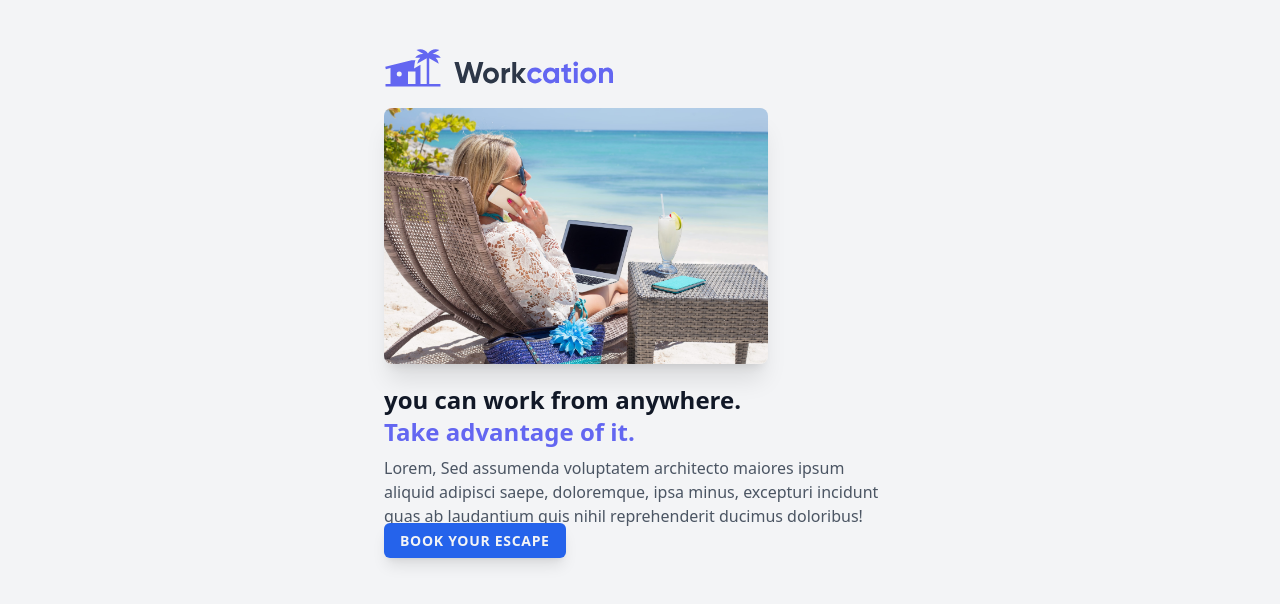
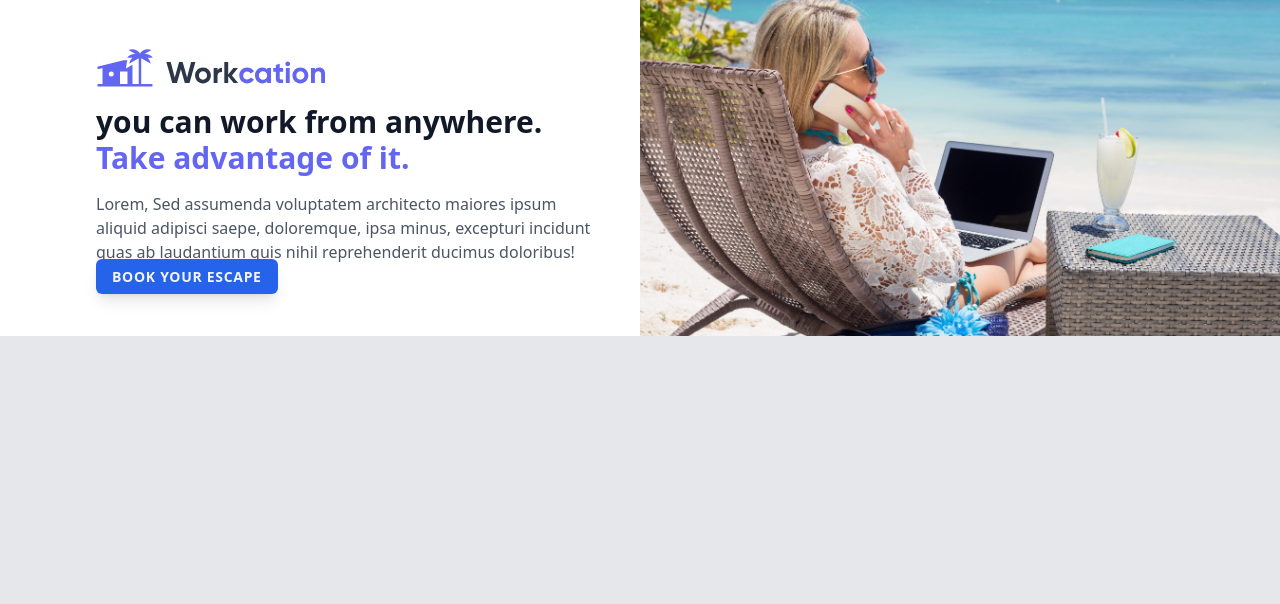
Before and after one commit to hussainHakimi/Workcation, a plain HTML site: page index.html in a window 1280 px wide. Drawn offline with nearby package versions, Linux system fonts and the light colour scheme.

Commit message:
responsive is done.

```diff
--- a/index.html
+++ b/index.html
@@ -7,16 +7,21 @@
   <title>Workcation</title>
 </head>
 <script src="https://cdn.tailwindcss.com"></script>
-<body class="bg-gray-100">
-  <div class="px-8 py-12 max-w-md mx-auto sm:max-w-xl">
+<body class="bg-gray-200">
+  <div class="lg:grid grid-cols-2 bg-white 2xl:grid-cols-5">
+    <div class="px-8 py-12 max-w-md mx-auto sm:max-w-xl lg:space-y-4 lg:mr-0 2xl:col-span-2">
       <img class="h-10" src="img/logo.svg" alt="workcation">
-    <img class="h-64 rounded-lg mt-5 shadow-xl" src="img/beach-work.jpg" alt="main-img">
-    <h1 class="text-2xl font-bold text-gray-900 mt-5">
+      <img class="h-64 rounded-lg mt-5 shadow-xl object-center sm:object-cover lg:hidden" src="img/beach-work.jpg" alt="main-img">
+      <h1 class="text-2xl font-bold text-gray-900 mt-5 lg:text-3xl">
         you can work from anywhere.<br>
         <span class="text-indigo-500">Take advantage of it.</span>
       </h1>
       <p class="justify mt-2 text-gray-600">Lorem, Sed assumenda voluptatem architecto maiores ipsum aliquid adipisci saepe, doloremque, ipsa minus, excepturi incidunt quas ab laudantium quis nihil reprehenderit ducimus doloribus!</p>
       <a href="#" class="bg-blue-600 px-4 py-2 mt-4 rounded-md shadow-lg text-gray-100 uppercase text-sm tracking-wider font-semibold" type="button">Book your escape</a>
     </div>
+    <div class=" hidden lg:block relative 2xl:col-span-3">
+      <img class="absolute w-full h-full inset-0 object-cover object-center" src="img/beach-work.jpg" alt="main-img">
+    </div>
+  </div>
 </body>
 </html>
```
Lines whose indentation alone changed are shown as unchanged.
